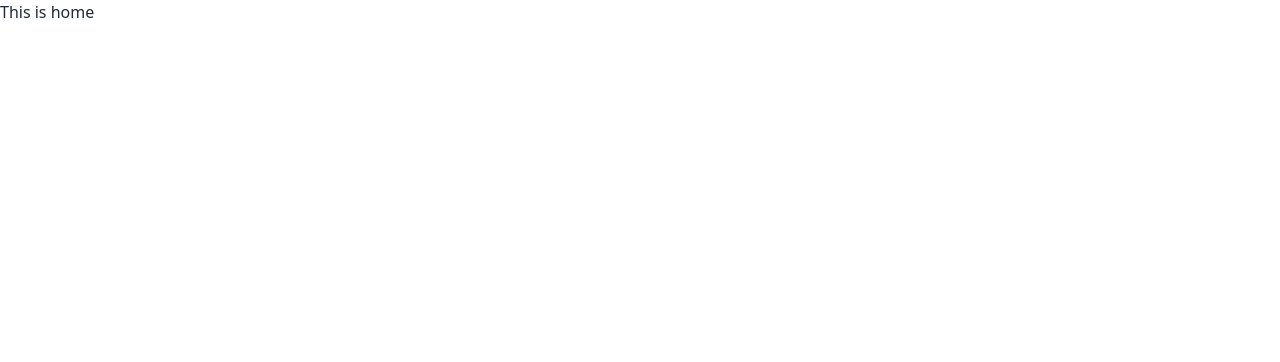
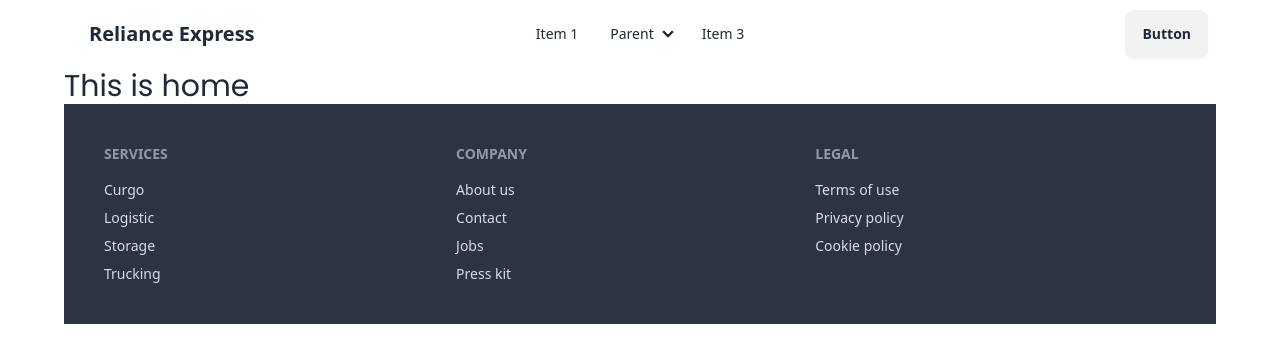
Before and after one commit to nahar-nur/reliance-express-auth, a React (Vite) app: page / in a window 1280 px wide. Shown: the top 362 px of the page. Built offline with nearby package versions, Linux system fonts and the light colour scheme.

Commit message:
added navbar and footer

```diff
--- a/src/index.css
+++ b/src/index.css
@@ -1,3 +1,5 @@
+@import url('https://fonts.googleapis.com/css2?family=Poppins:ital,wght@0,100;0,200;0,300;0,400;0,500;0,600;0,700;0,800;0,900;1,100;1,200;1,300;1,400;1,500;1,600;1,700;1,800;1,900&display=swap');
+
 @tailwind base;
 @tailwind components;
 @tailwind utilities;
--- a/src/pages/Home/Home.jsx
+++ b/src/pages/Home/Home.jsx
@@ -3,7 +3,7 @@
 const Home = () => {
     return (
         <div>
-            <h2>This is home</h2>
+            <h2 className="text-3xl font-poppins">This is home</h2>
         </div>
     );
 };
--- /dev/null
+++ b/src/pages/Home/shared/Footer/Footer.jsx
@@ -0,0 +1,32 @@
+
+
+const Footer = () => {
+    return (
+        <div>
+            <footer className="footer p-10 bg-neutral text-neutral-content">
+                <nav>
+                    <h6 className="footer-title">Services</h6>
+                    <a className="link link-hover">Curgo</a>
+                    <a className="link link-hover">Logistic</a>
+                    <a className="link link-hover">Storage</a>
+                    <a className="link link-hover">Trucking</a>
+                </nav>
+                <nav>
+                    <h6 className="footer-title">Company</h6>
+                    <a className="link link-hover">About us</a>
+                    <a className="link link-hover">Contact</a>
+                    <a className="link link-hover">Jobs</a>
+                    <a className="link link-hover">Press kit</a>
+                </nav>
+                <nav>
+                    <h6 className="footer-title">Legal</h6>
+                    <a className="link link-hover">Terms of use</a>
+                    <a className="link link-hover">Privacy policy</a>
+                    <a className="link link-hover">Cookie policy</a>
+                </nav>
+            </footer>
+        </div>
+    );
+};
+
+export default Footer;
--- /dev/null
+++ b/src/pages/Home/shared/Navbar/Navbar.jsx
@@ -0,0 +1,48 @@
+
+const Navbar = () => {
+    return (
+        <div>
+            <div className="navbar bg-base-100">
+                <div className="navbar-start">
+                    <div className="dropdown">
+                        <div tabIndex={0} role="button" className="btn btn-ghost lg:hidden">
+                            <svg xmlns="http://www.w3.org/2000/svg" className="h-5 w-5" fill="none" viewBox="0 0 24 24" stroke="currentColor"><path strokeLinecap="round" strokeLinejoin="round" strokeWidth="2" d="M4 6h16M4 12h8m-8 6h16" /></svg>
+                        </div>
+                        <ul tabIndex={0} className="menu menu-sm dropdown-content mt-3 z-[1] p-2 shadow bg-base-100 rounded-box w-52">
+                            <li><a>Item 1</a></li>
+                            <li>
+                                <a>Parent</a>
+                                <ul className="p-2">
+                                    <li><a>Submenu 1</a></li>
+                                    <li><a>Submenu 2</a></li>
+                                </ul>
+                            </li>
+                            <li><a>Item 3</a></li>
+                        </ul>
+                    </div>
+                    <a className="btn btn-ghost text-xl">Reliance Express</a>
+                </div>
+                <div className="navbar-center hidden lg:flex">
+                    <ul className="menu menu-horizontal px-1">
+                        <li><a>Item 1</a></li>
+                        <li>
+                            <details>
+                                <summary>Parent</summary>
+                                <ul className="p-2">
+                                    <li><a>Submenu 1</a></li>
+                                    <li><a>Submenu 2</a></li>
+                                </ul>
+                            </details>
+                        </li>
+                        <li><a>Item 3</a></li>
+                    </ul>
+                </div>
+                <div className="navbar-end">
+                    <a className="btn">Button</a>
+                </div>
+            </div>
+        </div>
+    );
+};
+
+export default Navbar;
--- a/src/routs/layout/Root.jsx
+++ b/src/routs/layout/Root.jsx
@@ -1,9 +1,13 @@
 import { Outlet } from "react-router-dom";
+import Navbar from "../../pages/Home/shared/Navbar/Navbar";
+import Footer from "../../pages/Home/shared/Footer/Footer";
 
 const Root = () => {
     return (
-        <div>
+        <div className="max-w-6xl mx-auto">
+            <Navbar></Navbar>
             <Outlet></Outlet>
+            <Footer></Footer>
         </div>
     );
 };
--- a/tailwind.config.js
+++ b/tailwind.config.js
@@ -5,7 +5,11 @@
     "./src/**/*.{js,ts,jsx,tsx}",
   ],
   theme: {
-    extend: {},
+    extend: {
+      fontFamily:{
+        poppins: "Poppins, sans-serif"
+      }
+    },
   },
   plugins: [
     require('daisyui'),
```
